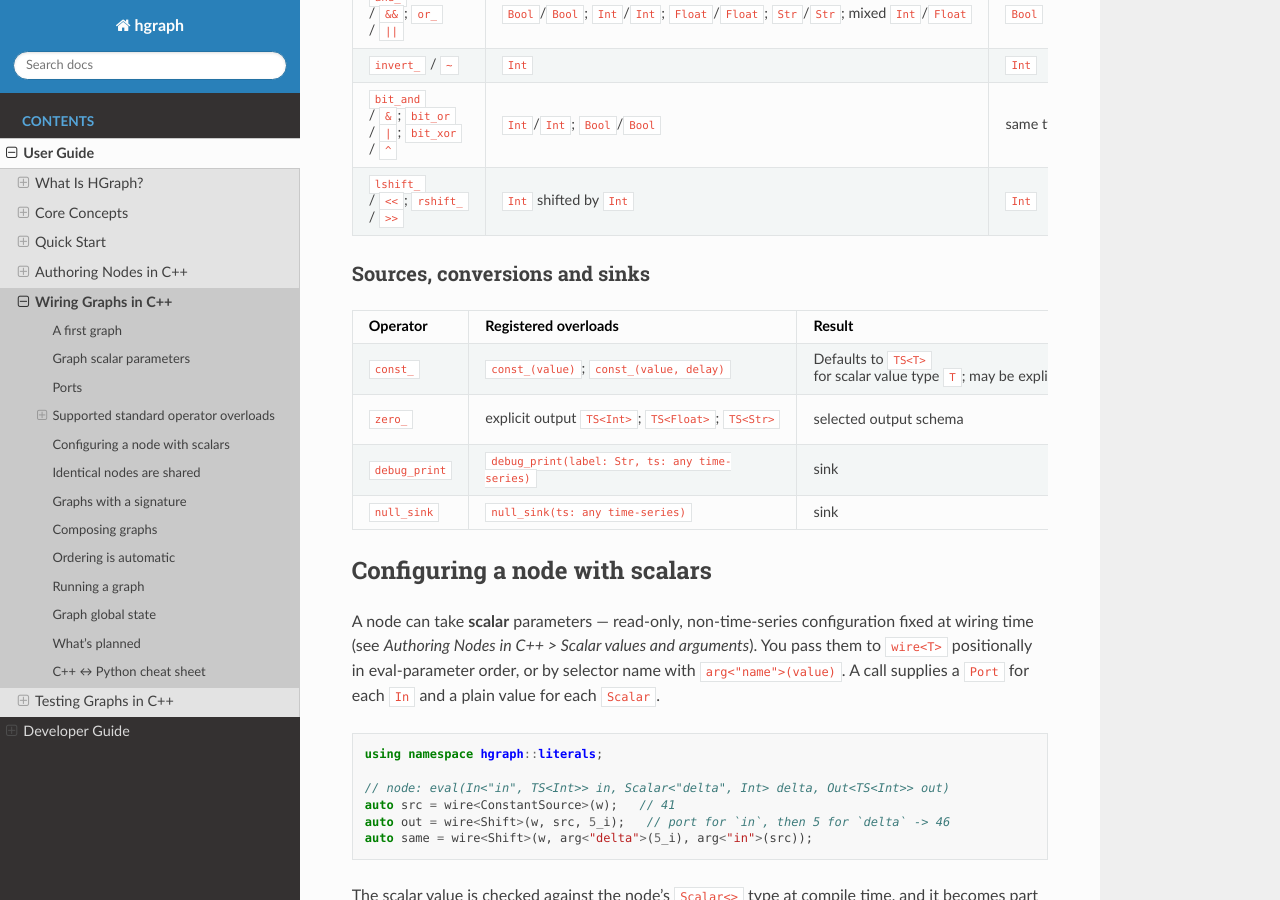
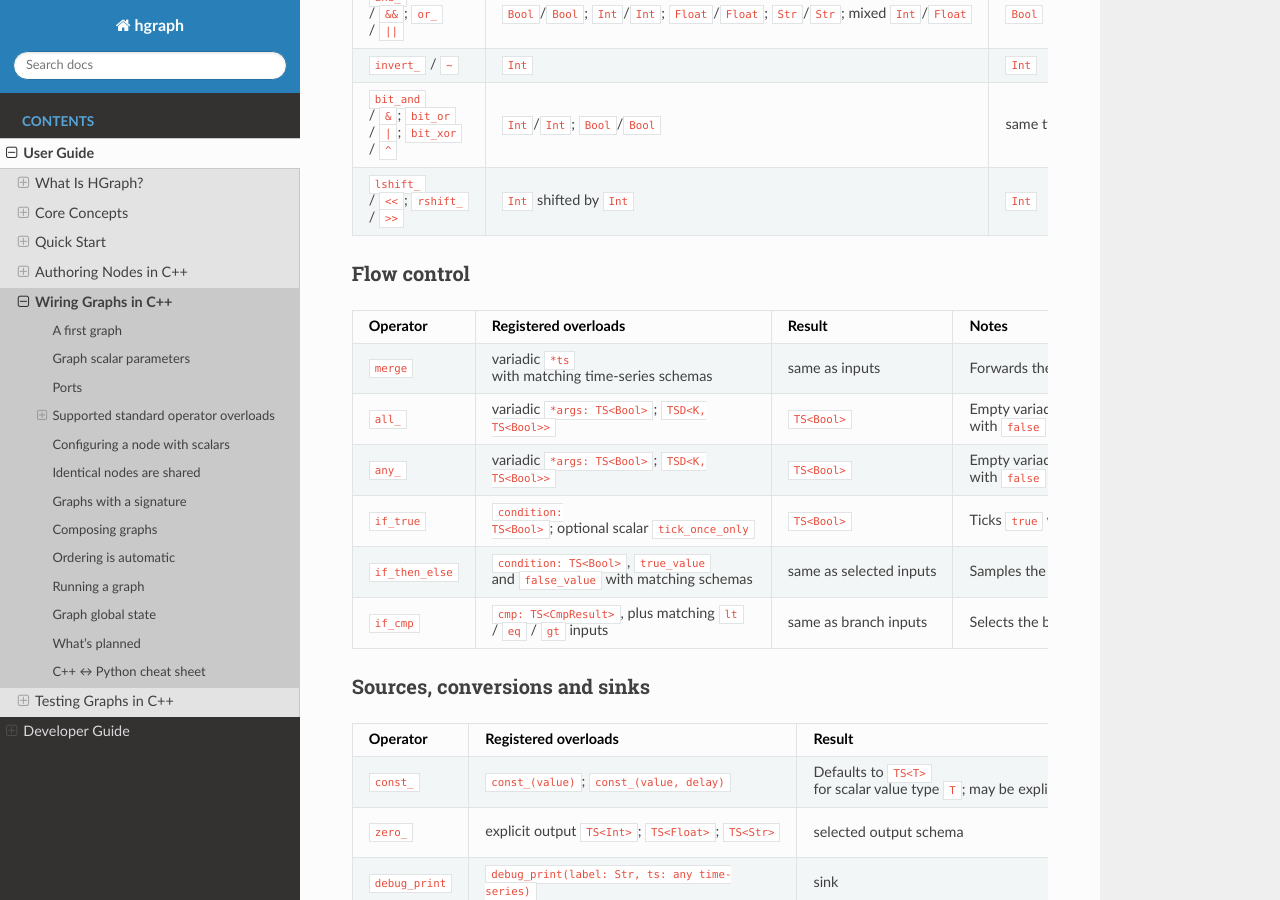
Before and after one commit to hhenson/hg_cpp, a Sphinx documentation site: the page built from docs/source/user_guide/authoring_graphs_cpp.rst, in a window 1280 px wide and 900 px high, scrolled down 5832 px. Built offline with Sphinx 7.4.7 and the Read the Docs theme 3.1.0, drawn with Linux system fonts in a browser that asks for light colours.

Commit message:
More operator support extend reduce to deal with variadics

```diff
--- a/docs/source/user_guide/authoring_graphs_cpp.rst
+++ b/docs/source/user_guide/authoring_graphs_cpp.rst
@@ -354,6 +354,47 @@ Logical and bitwise
      - ``Int``
      - Shift counts must be non-negative and smaller than the number of value bits.
 
+Flow control
+~~~~~~~~~~~~
+
+.. list-table::
+   :header-rows: 1
+
+   * - Operator
+     - Registered overloads
+     - Result
+     - Notes
+   * - ``merge``
+     - variadic ``*ts`` with matching time-series schemas
+     - same as inputs
+     - Forwards the first input to tick in input order; if the selected input
+       invalidates, falls back to the most recent still-valid input.
+   * - ``all_``
+     - variadic ``*args: TS<Bool>``; ``TSD<K, TS<Bool>>``
+     - ``TS<Bool>``
+     - Empty variadic calls return ``true``. Non-empty variadic calls are packed
+       into a fixed ``TSL`` and wired through ``reduce`` with ``false`` as the
+       default value for not-yet-valid leaves.
+   * - ``any_``
+     - variadic ``*args: TS<Bool>``; ``TSD<K, TS<Bool>>``
+     - ``TS<Bool>``
+     - Empty variadic calls return ``false``. Non-empty variadic calls are packed
+       into a fixed ``TSL`` and wired through ``reduce`` with ``false`` as the
+       default value for not-yet-valid leaves.
+   * - ``if_true``
+     - ``condition: TS<Bool>``; optional scalar ``tick_once_only``
+     - ``TS<Bool>``
+     - Ticks ``true`` when ``condition`` ticks true; with ``tick_once_only`` set,
+       only the first true tick is emitted.
+   * - ``if_then_else``
+     - ``condition: TS<Bool>``, ``true_value`` and ``false_value`` with matching schemas
+     - same as selected inputs
+     - Samples the selected input when the condition or selected input ticks.
+   * - ``if_cmp``
+     - ``cmp: TS<CmpResult>``, plus matching ``lt`` / ``eq`` / ``gt`` inputs
+     - same as branch inputs
+     - Selects the branch indicated by ``CmpResult::LT`` / ``EQ`` / ``GT``.
+
 Sources, conversions and sinks
 ~~~~~~~~~~~~~~~~~~~~~~~~~~~~~~~
 
```
Also changed, not shown: docs/source/developer_guide/operators.rst (+23 -1 lines), 8 other files.
